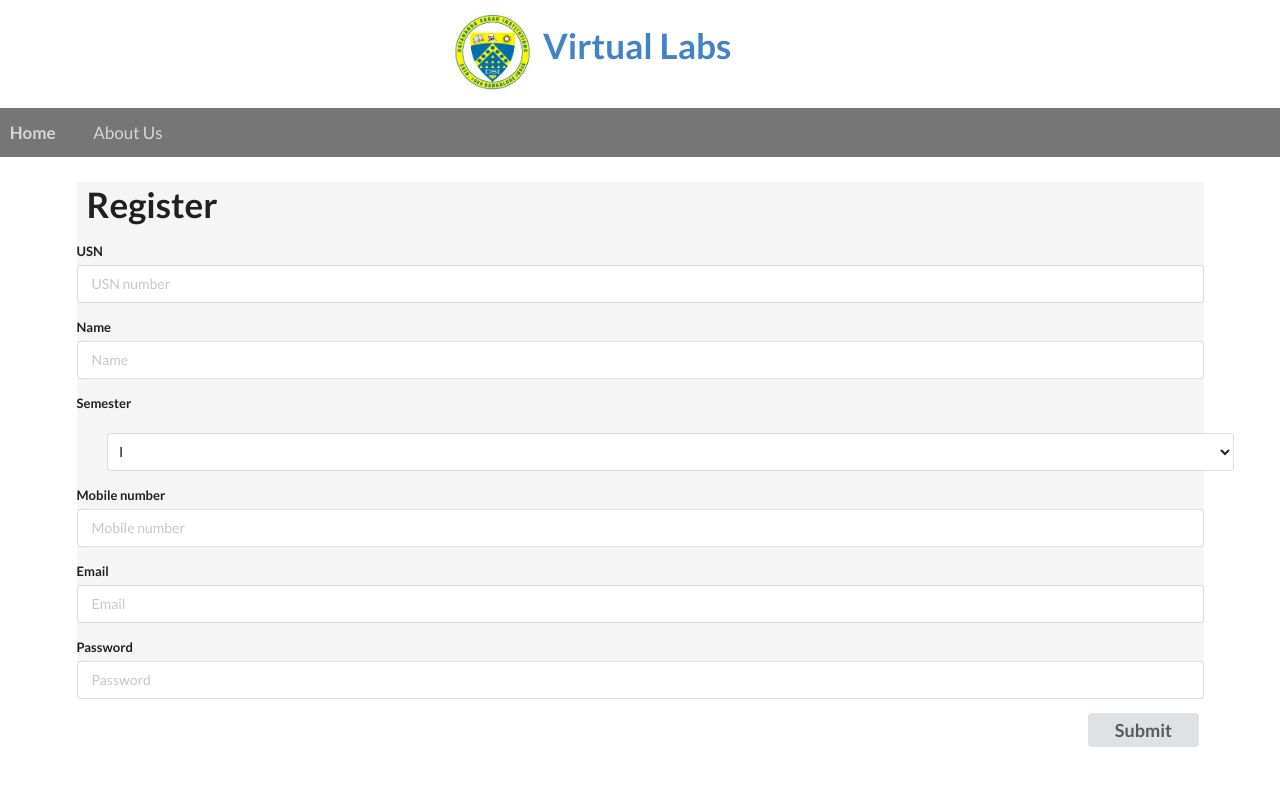
After one commit to Ajaykumarsh/vtlab, a PHP site: page /register.html in a window 1280 px wide. The commit adds this page. Run offline with PHP 8.4, Linux system fonts and the light colour scheme.

Commit message:
Added sessions and db

```diff
--- /dev/null
+++ b/register.html
@@ -0,0 +1,76 @@
+<!DOCTYPE html>
+<html>
+<head>
+        <meta charset="utf-8">
+        <meta http-equiv="x-ua-compatible" content="ie=edge">
+        <title>Virtual Lab</title>
+        <meta name="description" content="">
+        <meta name="viewport" content="width=device-width, initial-scale=1">
+        <link rel="stylesheet" href="css/Semantic/semantic.min.css">
+        <script src="css/Semantic/semantic.min.js"></script>
+        <script src="js/jquery-3.4.1.min.js"></script>
+        <link rel="stylesheet" href="css/home.css">
+        <link rel="icon" href="images\dscelogo.png">
+        <title>Virtual Labs Register</title>
+</head>
+<body>
+        <h1 class="ui header" style="text-align:center" id = "head">
+                <a class="ui circular image" href="http://dsce.edu.in"><img src="images/dscelogo.jpg"></a>
+            <a href="index.php">Virtual Labs</a>
+          </h1>
+          <div id="toTop"><i class="chevron up icon"></i></div>
+            <div>
+            <div class="ui  light grey inverted secondary huge menu">
+            <a class="header item" href="index.php">
+              Home
+            </a>
+           <a class="item">
+              About Us
+            </a>
+             <!-- <a class="item">
+              Item
+            </a>
+            <a class="item">
+              Item
+            </a> -->
+          </div>
+    <div class="ui container" id="#logcont">
+            <h2 class="ui header" style="font-size:35px; margin-left:10px;">
+                    Register <Form></Form>
+                  </h2>
+        <form class="ui form" action="titles.php" method="POST">
+            <div class="field">
+              <label>USN</label>
+              <input type="text" name="usn" placeholder="USN number">
+            </div>
+            <div class="field">
+              <label>Name</label>
+              <input type="text" name="name" placeholder="Name">
+            </div>
+            <div class="field">
+            <label>Semester</label>
+            <select class="ui dropdown" name="sem">
+                    <option class="item" value="I">I</option>
+                    <option class="item" value="II">II</option>
+                    <option class="item" value="III">III</option>
+                    <option class="item" value="IV">IV</option>
+                    <option class="item" value="V">V</option>
+            </select>
+            </div>
+            <div class="field">
+                    <label>Mobile number</label>
+                    <input type="number" name="mbno" placeholder="Mobile number">
+            </div>
+            <div class="field">
+                    <label>Email</label>
+                    <input type="email" name="email" placeholder="Email">
+            </div>
+            <div class="field">
+                    <label>Password</label>
+                    <input type="password" name="password" placeholder="Password">
+            </div>
+            <input type="hidden" name="session_type" value="register">
+            <button class="ui button" type="submit">Submit</button>
+          </form>
+    </div>
+</body>
```
Also changed, not shown: datastructures.php (+11 -0 lines), registerprocess.php (added, +33 -0 lines), titles.php (+22 -0 lines).
